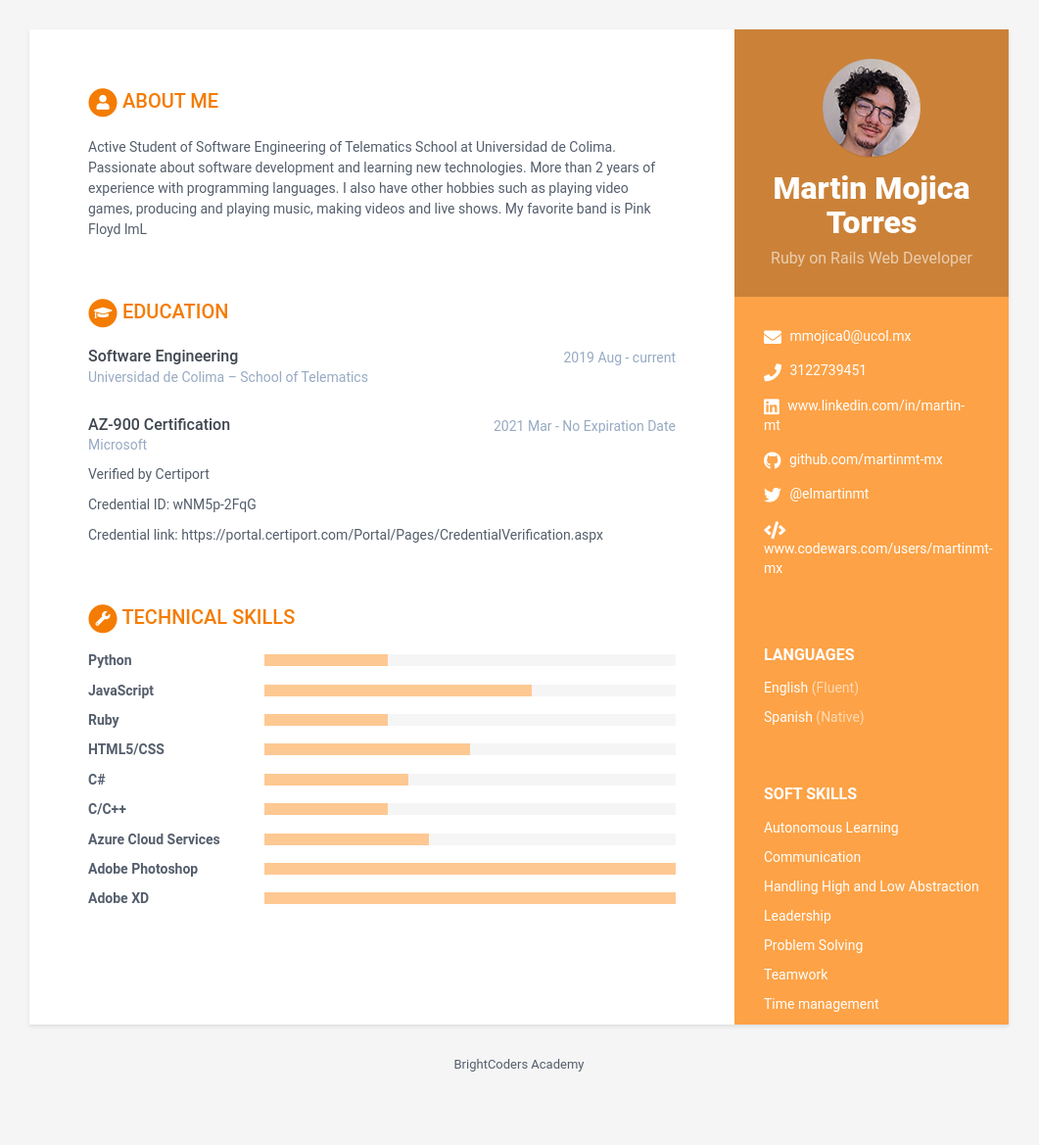
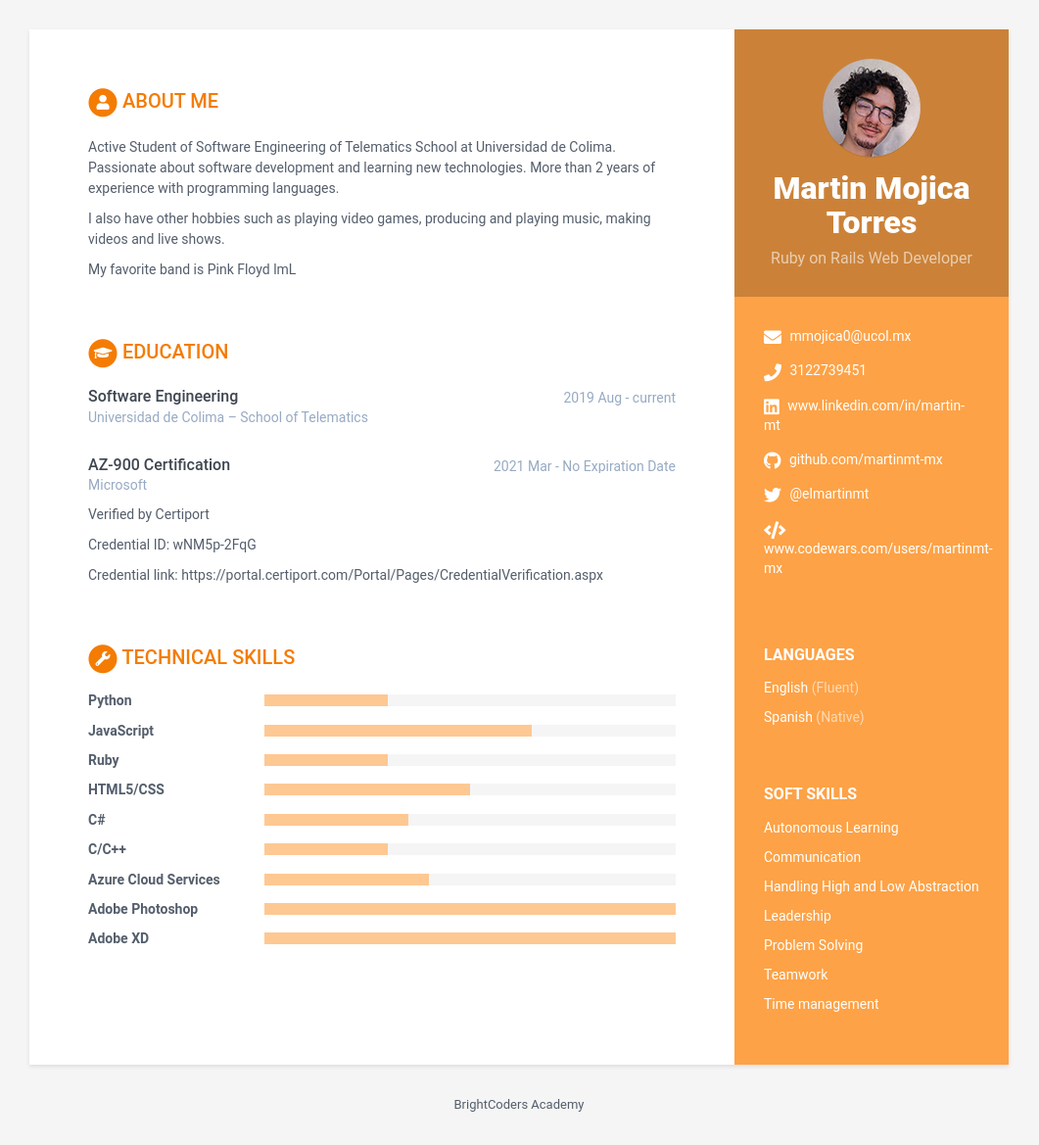
Before and after one commit to BC-MAY-21-ROR/kata-04-resume-martinmt-mx, a Jekyll site: the page built from index.html, in a window 1280 px wide. Shown: the whole page at 98% size, without its empty margins (110-1171 px from the left). Built offline with Jekyll 4.4.1, drawn with Linux system fonts in a browser that asks for light colours; before the commit the page ends 1128 px from its top, so only the background shows below that.

Commit message:
corrected summary

```diff
--- a/_data/data.yml
+++ b/_data/data.yml
@@ -55,9 +55,9 @@ sidebar:
 career-profile:
   title: About Me # NO MODIFICAR
   summary: |
-    Active Student of Software Engineering of Telematics School at Universidad de Colima. Passionate about software development and learning new technologies. More than 2 years of experience with programming languages.
-    I also have other hobbies such as playing video games, producing and playing music, making videos and live shows.
-    My favorite band is Pink Floyd lmL
+    <p> Active Student of Software Engineering of Telematics School at Universidad de Colima. Passionate about software development and learning new technologies. More than 2 years of experience with programming languages. </p>
+    <p> I also have other hobbies such as playing video games, producing and playing music, making videos and live shows. </p>
+    <p> My favorite band is Pink Floyd lmL </p>
 
 # Registra aquí tus estudios. Agrega o elimina según sea necesario
 educationcomplete:
```
